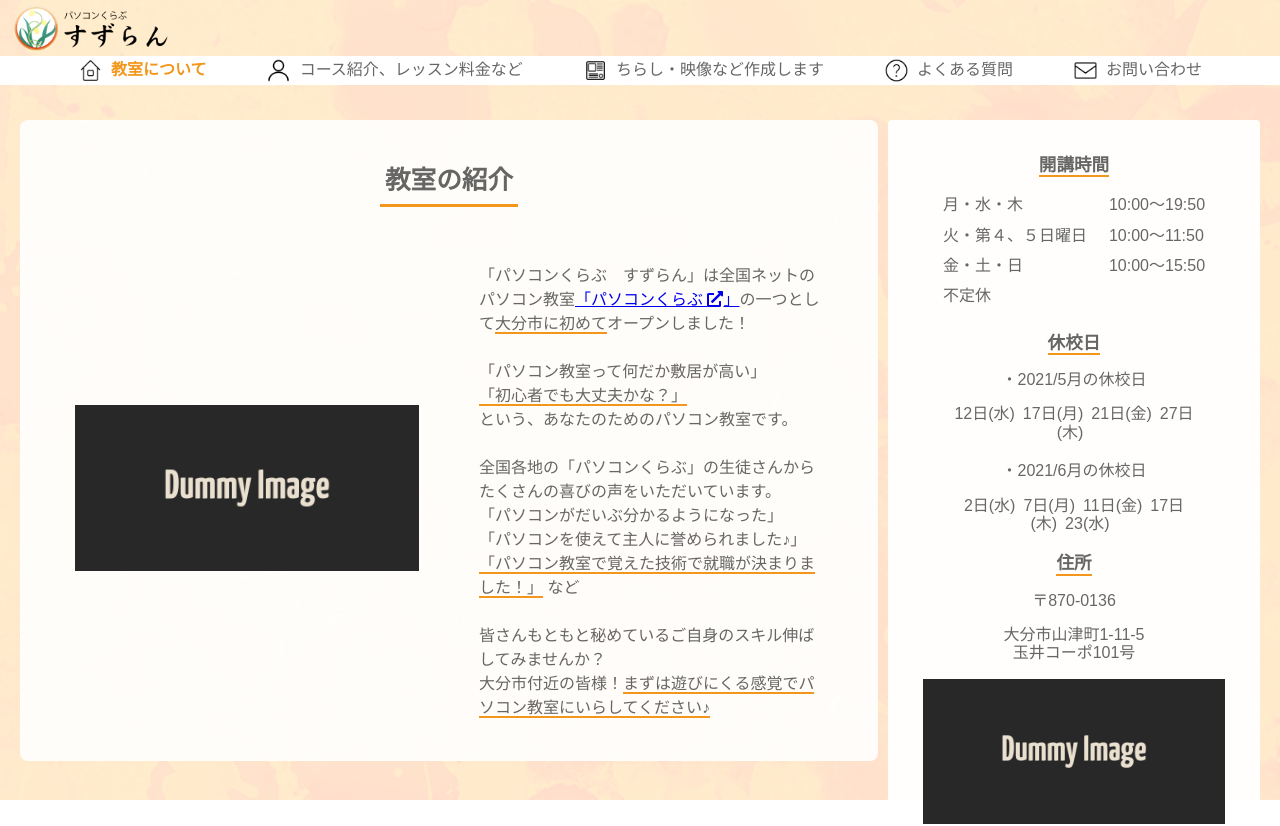
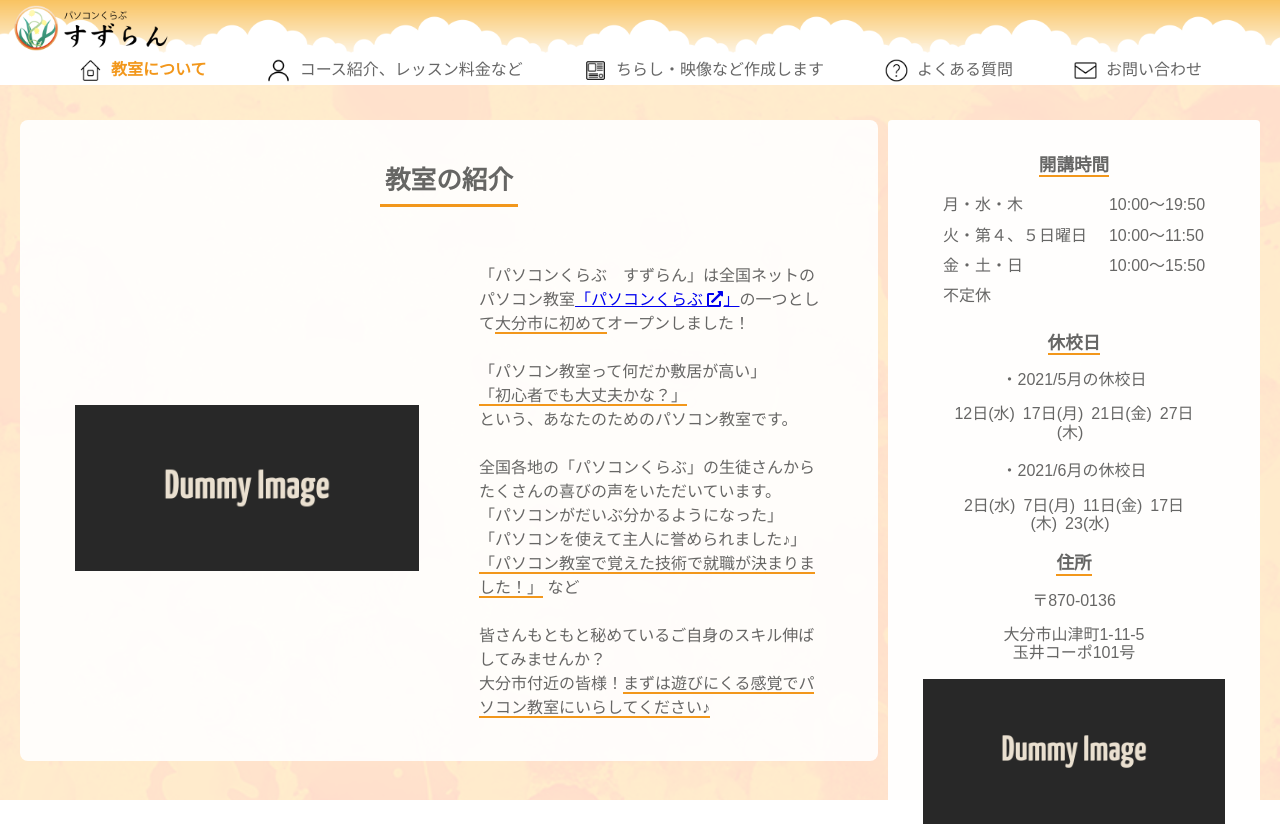
Before and after one commit to KounoTaihei/suzuran-next, a Next.js app: page / in a window 1280 px wide. Shown: the top 826 px of the page. Built offline with nearby package versions, Linux system fonts and the light colour scheme.

Commit message:
ヘッダーの背景画像設定

```diff
--- a/styles/Header.module.scss
+++ b/styles/Header.module.scss
@@ -1,5 +1,6 @@
 .header {
     height: 56px;
+    background-image: url('../public/header-sky3.png');
     background-position: bottom;
     background-size: contain;
     z-index: 10;
```
